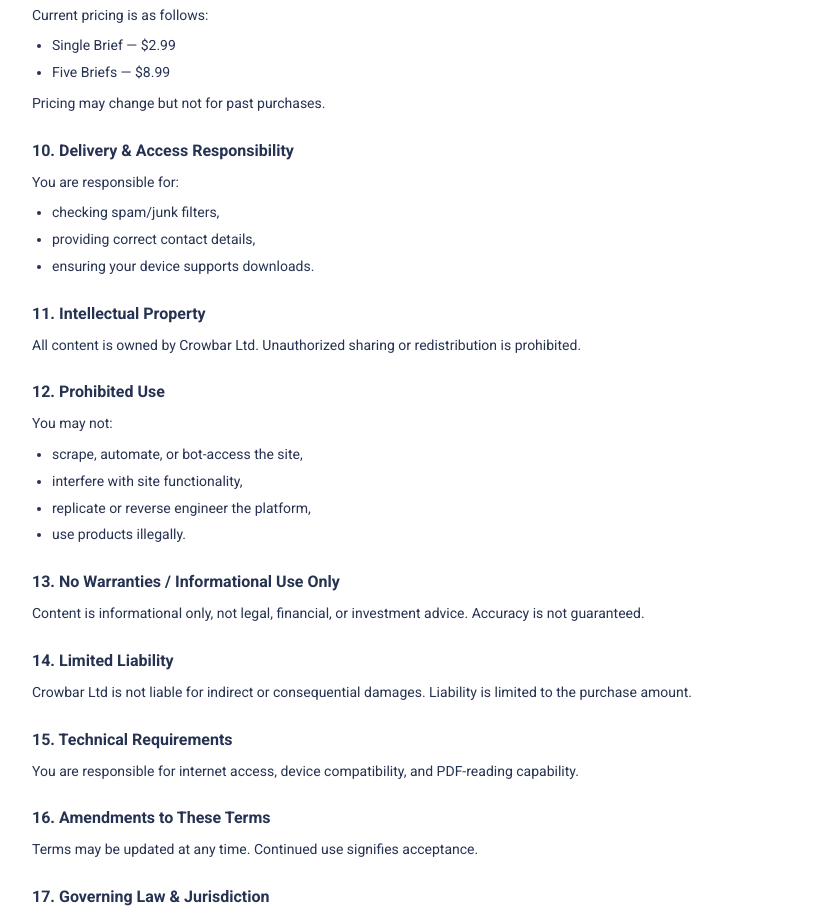
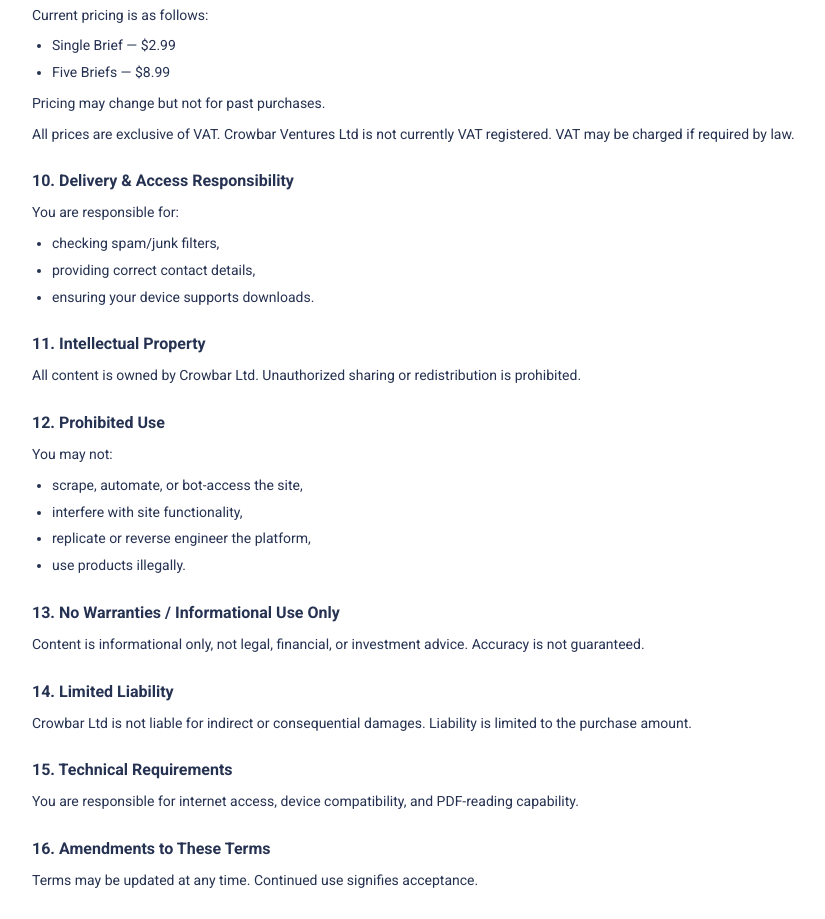
Before and after one commit to kanbanfeed/crowbar-evaltree, a Next.js app: page /evaltree/terms in a window 1280 px wide. Shown: the part 1760-2679 px from the top of the page, without its empty margins (224-1049 px from the left). Built offline with nearby package versions, Linux system fonts and the light colour scheme; no server answers.

Commit message:
updating

```diff
--- a/app/evaltree/terms/page.tsx
+++ b/app/evaltree/terms/page.tsx
@@ -168,6 +168,9 @@
               <p className="mt-2">
                 Pricing may change but not for past purchases.
               </p>
+              <p className="mt-2">
+                All prices are exclusive of VAT. Crowbar Ventures Ltd is not currently VAT registered. VAT may be charged if required by law.
+              </p>
             </section>
 
             {/* 10. Delivery & Access Responsibility */}
```
